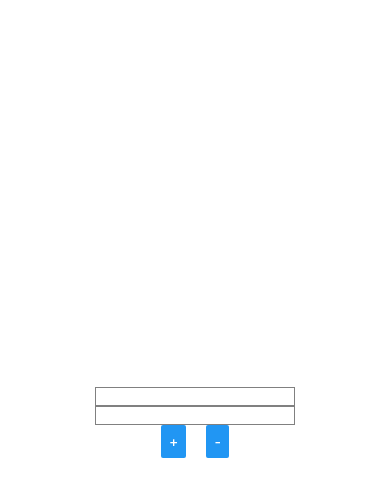
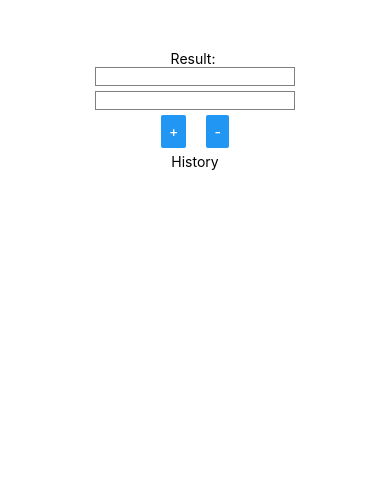
Before and after one commit to Tuhkamo/Expo-repository, a React Native app: screen / in a window 390 px wide. Shown: the top 496 px of the page. Built offline with nearby package versions, Linux system fonts and the light colour scheme.

Commit message:
Calculator with history complete

```diff
--- a/App.js
+++ b/App.js
@@ -1,18 +1,25 @@
 import { StatusBar } from 'expo-status-bar';
 import React, { useState } from 'react';
-import { StyleSheet, View, Text, Button, TextInput } from 'react-native';
+import { StyleSheet, View, Text, Button, TextInput, FlatList } from 'react-native';
 
 export default function App() {
   const [text1, setText1] = useState('');
   const [text2, setText2] = useState('');
-  const [result, setResult] = useState('');
+  const [result, setResult] = useState('Result: ');
+  const [history, setHistory] = useState(['History']);
 
   const add = () => {
-    setResult('Result: ' + (parseFloat(text1) + parseFloat(text2)));
+    const operationResult = parseFloat(text1) + parseFloat(text2);
+    const operation = `${text1} + ${text2} = ${operationResult}`;
+    setResult('Result: ' + operationResult);
+    setHistory([...history, operation]);
   };
 
   const subtract = () => {
-    setResult('Result: ' + (parseFloat(text1) - parseFloat(text2)));
+    const operationResult = parseFloat(text1) - parseFloat(text2);
+    const operation = `${text1} - ${text2} = ${operationResult}`;
+    setResult('Result: ' + operationResult);
+    setHistory([...history, operation]);
   };
 
   return (
@@ -35,6 +42,11 @@ export default function App() {
         <View style={styles.space}/>
         <Button onPress={subtract} title="-" />
       </View>
+        <FlatList
+          data={history}
+          renderItem={({ item }) => <Text>{item}</Text>}
+          keyExtractor={(item, index) => index.toString()}
+        />
       <StatusBar style="auto" />
     </View>
   );
@@ -43,20 +55,23 @@ export default function App() {
 const styles = StyleSheet.create({
   container: {
     flex: 1,
+    marginTop: 50,
     backgroundColor: '#fff',
     alignItems: 'center',
-    justifyContent: 'center',
+    justifyContent: 'flex-start',
   },
   input: {
+    marginBottom: 5,
     width: 200,
     borderColor: 'gray',
-    borderWidth: 1,
+    borderWidth: 1
   },
   buttonGroup: {
     flexDirection: 'row',
+    marginBottom: 5,
   },
   space: {
     width: 20,
     height: 20,
-  }
+  },
 });
```
